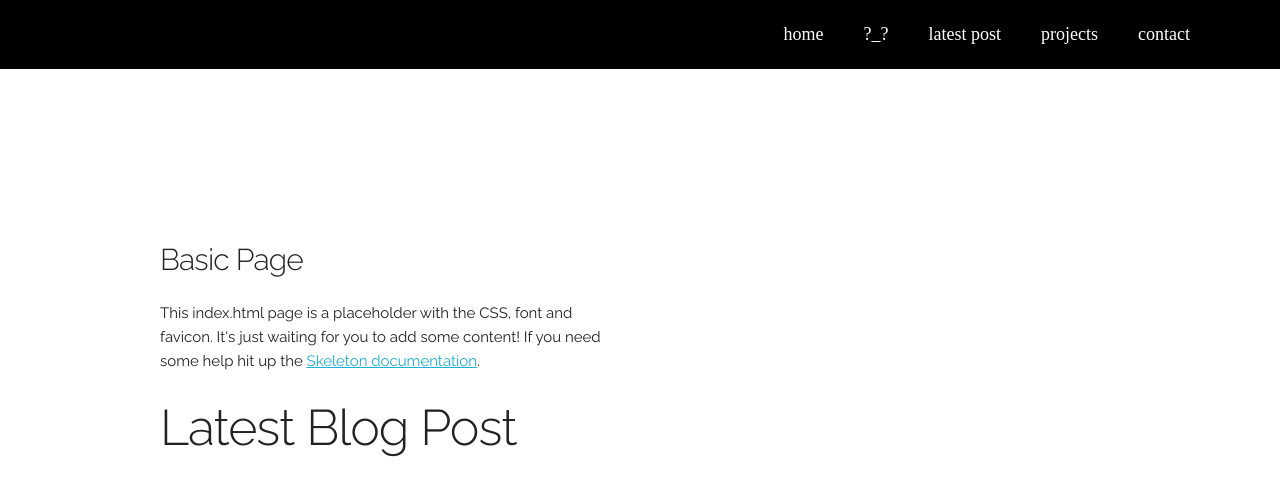
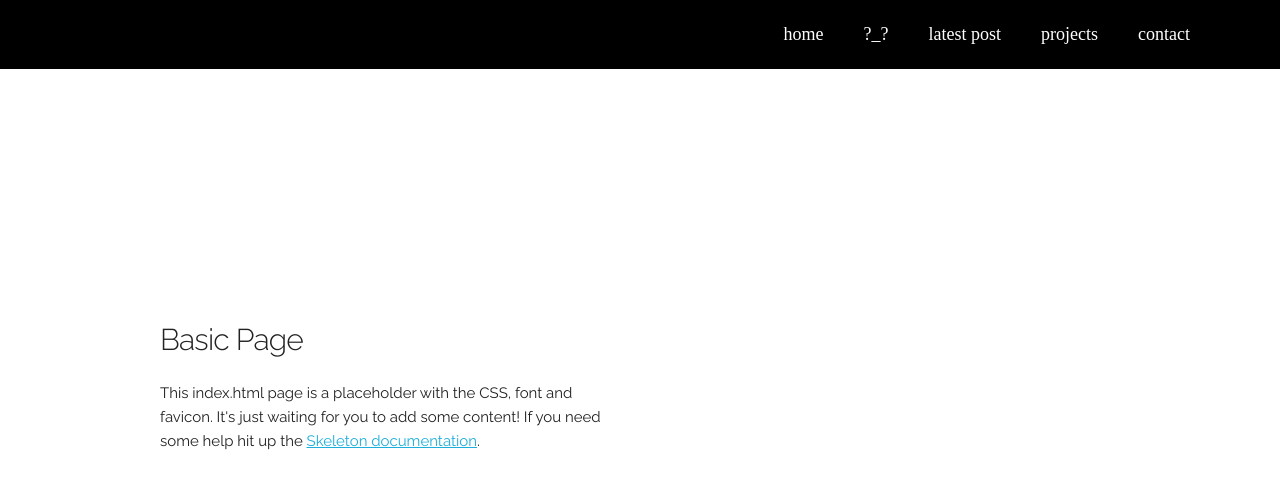
Before and after one commit to drsaeva/drsaeva.github.io, a Jekyll site: the page temp.html, which Jekyll copies as it is, in a window 1280 px wide and 1061 px high. Shown: the top 481 px of the window. Built offline with Jekyll 4.4.1, drawn with Linux system fonts in a browser that asks for light colours; nearby versions of some CDN libraries; comment, search, counter and statistics services are not loaded.

Commit message:
Update temp.css

```diff
--- a/css/temp.css
+++ b/css/temp.css
@@ -1,34 +1,3 @@
-/*---Landing---*/
-.landing-image {
-    background-image: url('https://drsaeva.github.io/img/colden-from-marcy-dam.jpg');
-    background-repeat: no-repeat;
-    background-position: center;
-    background-size: cover;
-    width: 100%;
-    height: 0;
-    /*padding-top: 56.25%;*/
-    filter: grayscale(100%);
-}
-
-.landing-image h1{
-width: 80%;
-display: block;
-position: absolute;
-top: 50%;
-left: 50%;
--webkit-transform: translate(-50%,-50%);
--ms-transform: translate(-50%,-50%);
-transform: translate(-50%,-50%);
-font-family: 'Helvetica', 'Arial', 'Sans-Serif';
-font-size: 3em;
-font-weight: bold;
-color: #fff;
-line-height: 70px;
-text-align: center;
-margin: 0;
-z-index: 9;
-}
-
 /*---Navigation Whole---*/
 
 #topnav {
```
